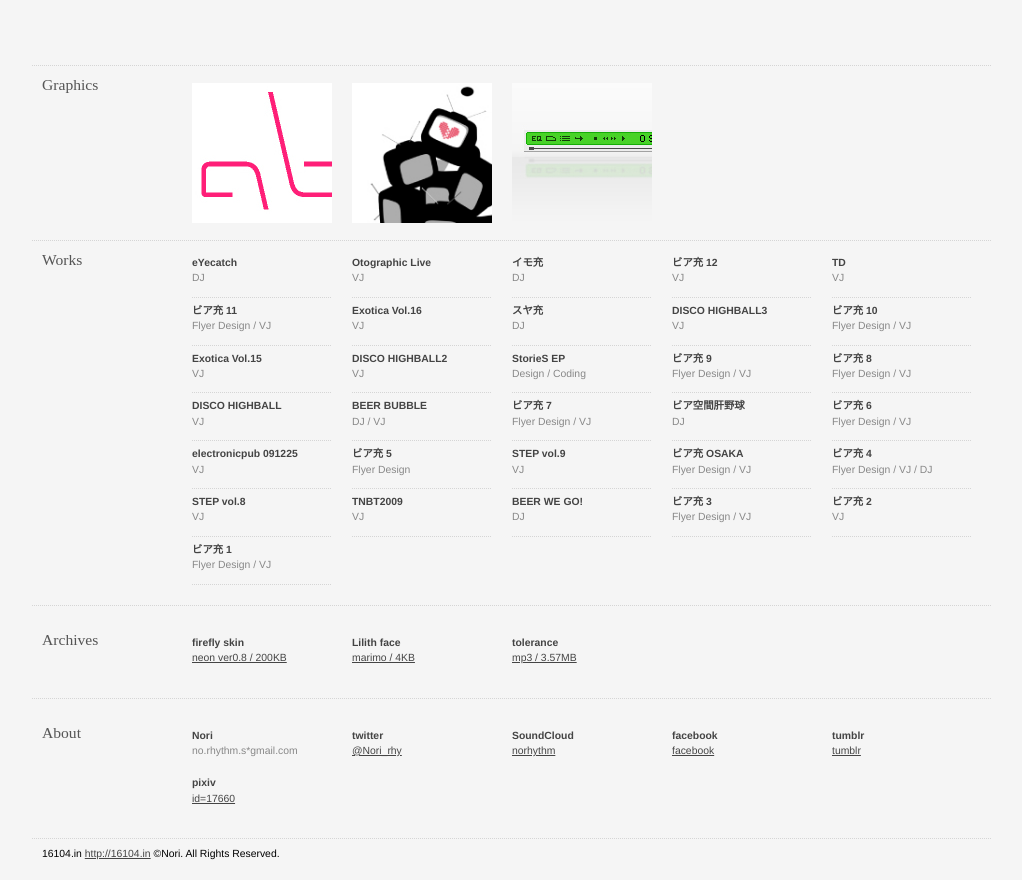
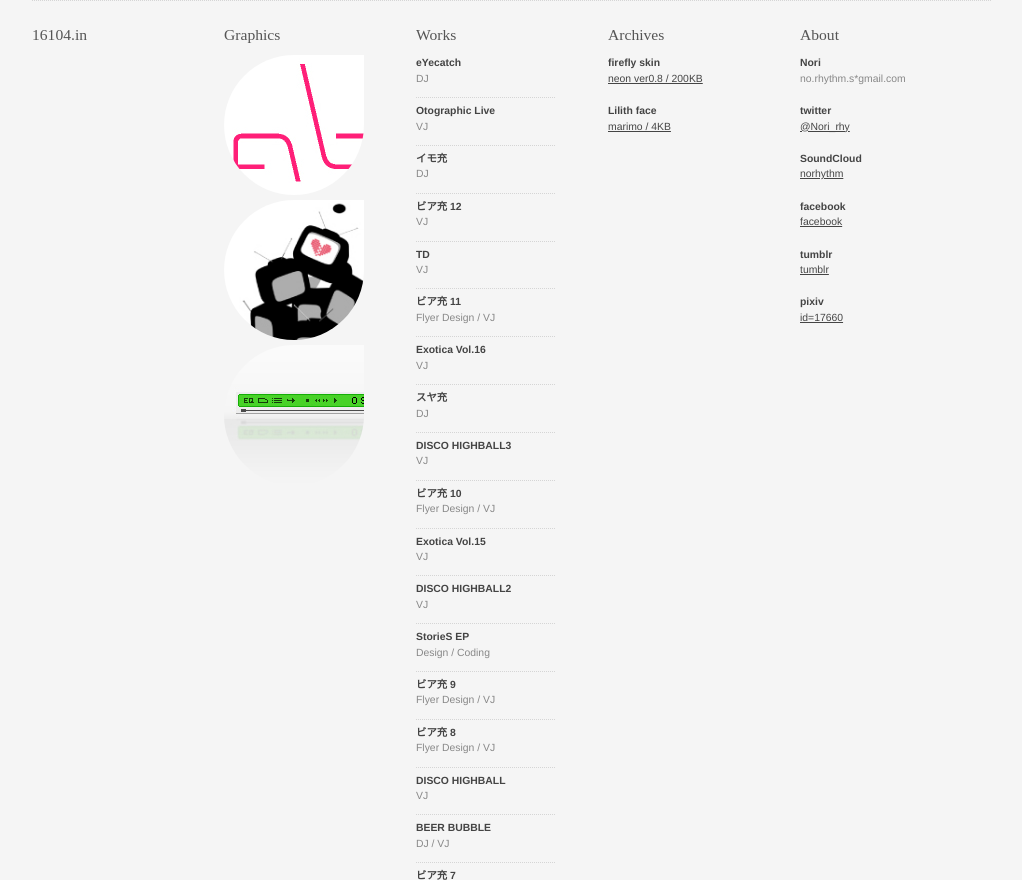
Before and after one commit to norhythm/profile, a plain HTML site: page index.html in a window 1280 px wide. Shown: the top 880 px of the page, without its empty margins (128-1150 px from the left). Drawn offline with Linux system fonts and the light colour scheme.

Commit message:
なんとなく整形

```diff
--- a/css/style.scss
+++ b/css/style.scss
@@ -31,8 +31,18 @@
 	background: url(../images/#{$path}) $x $y $rp;
 }
 
+@mixin br($x) {
+	-webkit-border-radius: $x;
+	-moz-border-radius: $x;
+	-o-border-radius: $x;
+	-ms-border-radius: $x;
+	border-radius: $x;
+}
+
 $i: 1;
 $j: 1;
+
+$width: 960px;
 
 * {
 	margin: 0;
@@ -123,45 +133,37 @@ body {
 }
 
 #container {
-	width: 960px;
+	width: $width;
 	margin: 0 auto;
-}
-
-#nav {
-	width: 940px;
-	height: 50px;
-	margin: 0 20px 0 0;
-	padding: 15px 0 0 0;
-	font-family: "Times New Roman", Times, serif;
-	font-weight: bold;
-	position: relative;
+	@extend .clearfix;
 }
 
 .block {
-	//float: left;
-	width: 960px;
+	float: left;
+	width: $width / 5;
 	margin: 0;
 	padding: 15px 0;
 	background-image: url(../img/dot.gif);
 	background-repeat: repeat-x;
 	overflow: hidden;
+	@extend .clearfix;
 
-	&:hover{
-		background-color: #eeeeee;
-	}
+	//&:hover{
+	//	background-color: #eeeeee;
+	//}
 
 	h2 {
-		float: left;
-		width: 130px;
-		margin: 0;
-		padding: 0 20px 0 10px;
+		//float: left;
+		//width: 130px;
+		margin: 15px 0 0 0;
+		//padding: 0 20px 0 10px;
 		font-size: 1.5em;
 		color: #555555;
 		font-family: "Times New Roman", Times, serif;
 	}
 
 	dl {
-		float: left;
+		//float: left;
 		width: 140px;
 		padding: 0 20px 5px 0;
 		position: relative;
@@ -181,19 +183,15 @@ body {
 }
 
 .listwrap {
-	float: left;
-	width: 800px;
+	//float: left;
+	//width: 800px;
 	margin: 15px 0 0 0;
 }
 
 #graphics {
-	padding: 0;
-
-	h2 {
-		margin: 15px 0 0 0;
-	}
 
 	dl {
+		padding: 0;
 
 		@while $i < 6 {
 			&:nth-child(#{$i}) dt,
@@ -210,15 +208,24 @@ body {
 			clear: both;
 			width: 140px;
 			height: 140px;
-			margin: 3px 0 0 0;
-			padding: 0 0 12px 0;
+			margin: 3px 0 5px 0;
+			padding: 0;
 			position: relative;
 			z-index: 10;
 			overflow: hidden;
 
 			a {
+				display: block;
+				width: 140px;
+				height: 140px;
 
 				img {
+					@include br(50%);
+					-webkit-border-top-right-radius: 0% 0%;
+					-moz-border-top-right-radius: 0% 0%;
+					-o-border-top-right-radius: 0% 0%;
+					-ms-border-top-right-radius: 0% 0%;
+					border-top-right-radius: 0% 0%;
 					filter: alpha(opacity=100);
 					-moz-opacity: 1.0;
 					opacity: 1.0;
@@ -238,12 +245,18 @@ body {
 
 
 		dd {
-			margin: 3px 0 0 0;
+			//margin: 3px 0 0 0;
 			padding: 0;
 			background-color: #333333;
+			@include br(50%);
+			-webkit-border-top-right-radius: 0% 0%;
+			-moz-border-top-right-radius: 0% 0%;
+			-o-border-top-right-radius: 0% 0%;
+			-ms-border-top-right-radius: 0% 0%;
+			border-top-right-radius: 0% 0%;
 			position: absolute;
 			top: 0;
-			left: 0;
+			right: 0;
 			z-index: 5;
 			overflow: hidden;
 			@include transition(width height, 0.1s, ease-in-out, 0);
@@ -261,7 +274,7 @@ body {
 			width: 120px;
 			color: #cccccc;
 			position: absolute;
-			top: 22px;
+			top: 45px;
 			left: 10px;
 			line-height: 1.3em;
 		}
@@ -289,33 +302,28 @@ body {
 	0%{
 		width: 0;
 		height: 0;
-		padding: 0;
 	}
 	30%{
 		width: 30px;
 		height: 20px;
-		padding: 0;
 	}
 	70%{
 		width: 140px;
 		height: 20px;
-		padding: 0 0 12px 0;
 	}
 	100%{
 		width: 140px;
 		height: 140px;
-		padding: 0 0 12px 0;
 	}
 }
 
 #works {
-	padding: 0 0 15px 0;
-
-	h2 {
-		margin: 15px 0 0 0;
-	}
 
 	dl {
+		//display: inline-block;
+		//background-color: #1f1f1f;
+
+
 
 		//@while $j < 6 {
 		//	&:nth-child(#{$j}),
@@ -331,17 +339,23 @@ body {
 
 		dt {
 			clear: both;
+			//display: inline-block;
 			margin: 0;
 			padding: 3px 0 5px 0;
+			//background-color: #1f1f1f;
+			//color: #34e0d2;
 		}
 
 		dd {
 			clear: both;
+			//display: inline-block;
 			margin: 0;
 			padding: 0 0 14px 0;
+			//background-color: #1f1f1f;
 			background-image: url(../img/dot.gif);
 			background-repeat: repeat-x;
 			background-position: left bottom;
+			//color: #ffffff;
 		}
 	}
 }
@@ -357,10 +371,6 @@ body {
 
 #archives,
 #about {
-
-	h2 {
-		margin: 15px 0 0 0;
-	}
 
 	dl {
 
@@ -381,6 +391,7 @@ body {
 		color: #454545;
 		padding: 1px 0 2px 0;
 		text-decoration: underline;
+		@include transition(color background, 0.1s, ease, 0);
 
 		&:hover {
 			color: #ffffff;
@@ -390,8 +401,8 @@ body {
 }
 
 #footer {
-	width: 950px;
-	margin: 0 0 1em 0;
+	width: $width - 10px;
+	margin: 0 auto 1em auto;
 	padding: 1em 0 1em 10px;
 	background-image: url(../img/dot.gif);
 	background-repeat: repeat-x;
@@ -400,6 +411,7 @@ body {
 		color: #454545;
 		padding: 1px 0 2px 0;
 		text-decoration: underline;
+		@include transition(color background, 0.1s, ease, 0);
 
 		&:hover {
 			color: #ffffff;
--- a/index.html
+++ b/index.html
@@ -14,10 +14,10 @@
 </head>
 <body>
 <div id="container">
-	<div id="nav">
-
+	<div id="header" class="block">
+		<h2>16104.in</h2>
 	</div>
-	<div id="graphics" class="block clearfix">
+	<div id="graphics" class="block">
 		<h2>Graphics</h2>
 		<div class="listwrap">
 			<dl>
@@ -34,7 +34,7 @@
 			</dl>
 		</div>
 	</div>
-	<div id="works" class="block clearfix">
+	<div id="works" class="block">
 		<h2>Works</h2>
 		<div class="listwrap">
 			<dl>
@@ -163,7 +163,7 @@
 			</dl>
 		</div>
 	</div>
-	<div id="archives" class="block clearfix">
+	<div id="archives" class="block">
 		<h2>Archives</h2>
 		<div class="listwrap">
 			<dl>
@@ -174,13 +174,9 @@
 				<dt>Lilith face</dt>
 				<dd><a href="graph/mrm.zip">marimo / 4KB</a></dd>
 			</dl>
-			<dl>
-				<dt>tolerance</dt>
-				<dd><a href="sound/tolerance.mp3">mp3 / 3.57MB</a></dd>
-			</dl>
 		</div>
 	</div>
-	<div id="about" class="block clearfix">
+	<div id="about" class="block">
 		<h2>About</h2>
 		<div class="listwrap">
 			<dl>
@@ -209,10 +205,9 @@
 			</dl>
 		</div>
 	</div>
-	<div id="footer">
-		16104.in <a href="http://16104.in">http://16104.in</a> &copy;Nori. All Rights Reserved.</a>
-	</div>
-
+</div>
+<div id="footer">
+	16104.in <a href="http://16104.in">http://16104.in</a> &copy;Nori. All Rights Reserved.</a>
 </div>
 <script type="text/javascript">
 	var gaJsHost = (("https:" == document.location.protocol) ? "https://ssl." : "http://www.");
```
Also changed, not shown: css/style.css, favicon.ico (added).
